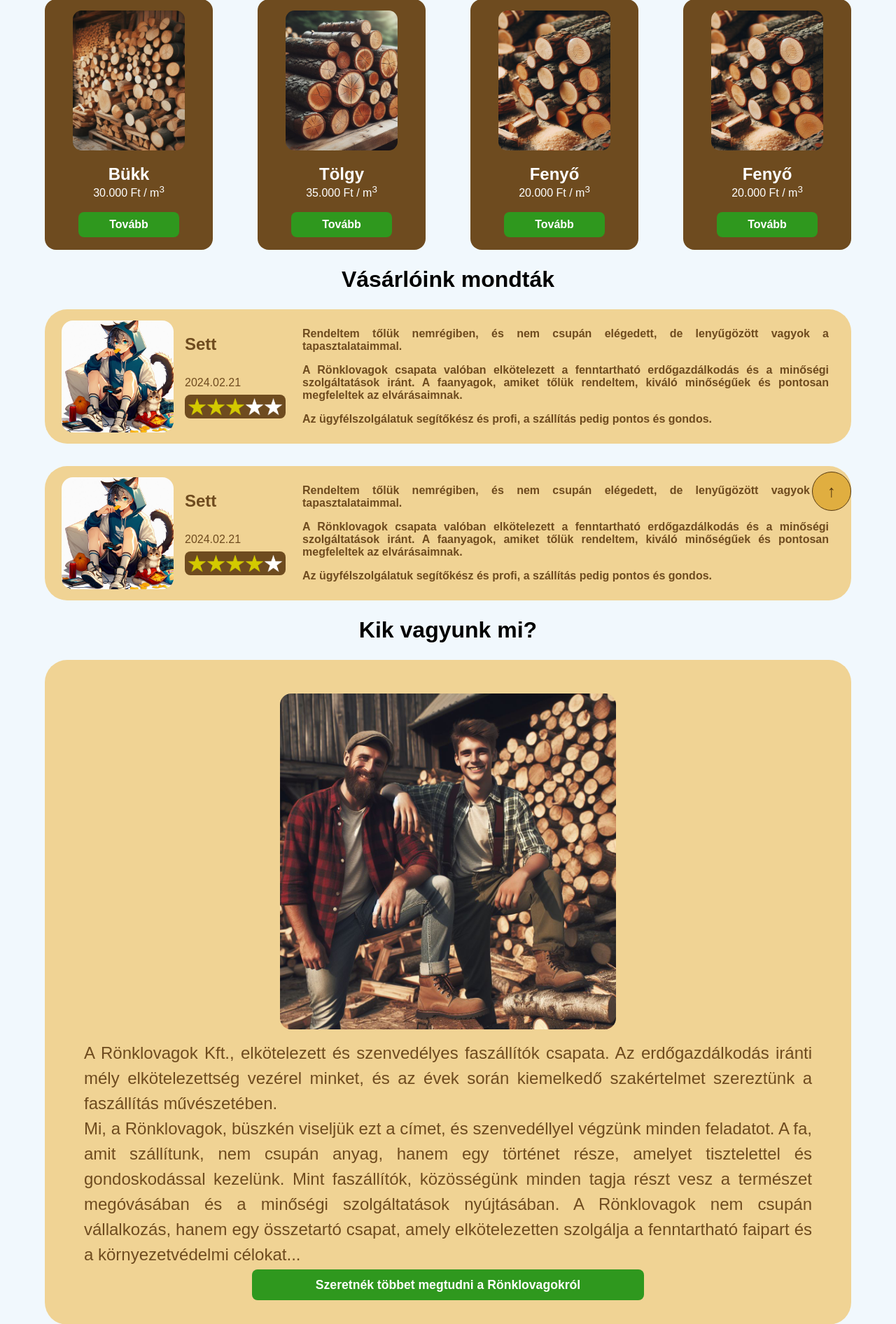
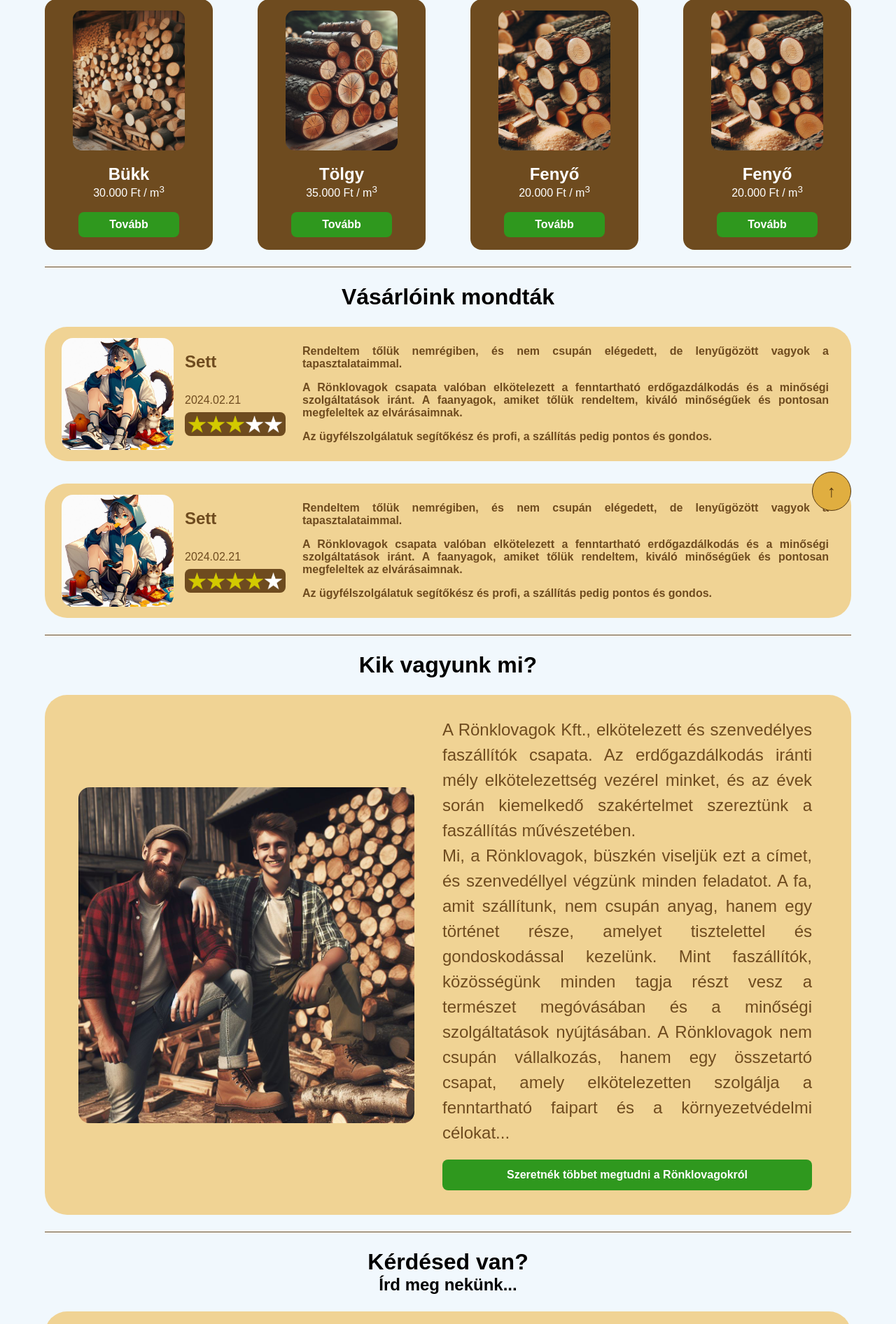
Before and after one commit to alukacs03/webterv_projekt_2024, a PHP site: page /pages/index.html in a window 1280 px wide. Shown: the part 150-2042 px from the top of the page at 70% size. Run offline with PHP 8.4, Linux system fonts and the light colour scheme.

Commit message:
Minden szebb lett
ja.

```diff
--- a/pages/index.html
+++ b/pages/index.html
@@ -37,7 +37,7 @@
     </header>
 
     <main id="indexMain">
-        <h1 class="indexTitle">Kiemelt ajánlataink</h1>
+        <h1 class="indexTitle" id="elso">Kiemelt ajánlataink</h1>
         <div id="offerWrapper">
             <div class="offerCard">
                 <a href="termek.html"><img src="../pictures/products/bukk.jpg" alt="bükkfa" class="offerImage"></a>
@@ -167,8 +167,8 @@
                 </div>
             </div>
         </div>
-        <div id="indexFormTitleWrapper">
-            <h1 class="indexTitle">Kérdésed van?</h1>
+        <div id="indexFormTitleWrapper" class="indexTitle">
+            <h1>Kérdésed van?</h1>
             <h2 class="indexSubTitle">Írd meg nekünk...</h2>
         </div>
         <div id="formWrapper">
--- a/pages/kosar.html
+++ b/pages/kosar.html
@@ -65,11 +65,6 @@
             </div>
         </div>
     </main>
-    <a href="#" id="upArrow" class="">
-        <div>
-            <p>↑</p>
-        </div>
-    </a>
     <footer id="pageFooter">
         <h2 id="location">6726 Szeged, Közép faszorr 31-33.</h2>
         <div id="footerPhone">
--- a/pages/rolunk.html
+++ b/pages/rolunk.html
@@ -71,7 +71,7 @@
             <p class="paragraphText">Vicces pillanataink is voltak az erdők mélyén. Emlékszünk például arra az alkalomra, amikor egy társunk véletlenül egy mókusfészket zavart fel, és rohanó mókusokkal kellett szembenéznünk. Ilyen kalandok közepette is megőriztük humorérzékünket és elszántságunkat.</p>
             <p class="paragraphText">Fontos pillanat volt az első nemzetközi megrendelésünk fogadása, ami megerősítette bennünk az elkötelezettséget és a kitartást a további fejlődés és növekedés iránt. Jövőbeli terveink között szerepel továbbfejleszteni flottánkat, hogy még környezetbarátabbá tegyük tevékenységünket, és továbbra is vezető szerepet töltsünk be az erdőgazdálkodás és faszállítás terén.</p>
         </div>
-        <div class="galleryWrapper">
+        <div class="galleryWrapper" id="utolso">
             <div class="galleryItemWrapper">
                 <img src="../pictures/aboutus_gallery/international_success.jpeg" alt="nagy biznisz" class="galleryImage">
                 <div class="galleryDesc">Nemzetközi siker</div>
--- a/pages/termek.html
+++ b/pages/termek.html
@@ -493,7 +493,7 @@
         <div class="paragraphWrapper">
             <p class="productParagraph">Lorem ipsum dolor sit amet, consectetur adipiscing elit. Mauris risus <strong>felis silvestris catus</strong>, tempor a malesuada id, viverra at sapien. Praesent commodo, nunc  vel mattis aliquam, enim sem consequat neque, sit amet volutpat orci  erat vel est. Maecenas eu leo ac lorem dictum tempus. Integer porttitor  lacinia lorem sit amet venenatis. Vestibulum ante ipsum primis in  faucibus orci luctus et ultrices posuere cubilia curae; Aenean eget  blandit magna, ac mollis arcu. Quisque sed ligula vel nisi hendrerit  tempus eget eu diam. Phasellus ipsum orci, semper id auctor vitae,  sollicitudin in nisi. Phasellus aliquam ipsum pretium massa hendrerit,  vitae efficitur velit pharetra. Sed et lacus at risus facilisis viverra  quis posuere dolor. Praesent nunc orci, pharetra et tempus interdum,  maximus in magna. Mauris massa orci, ultricies eget ultricies vel,  congue vitae justo. Nullam dignissim nisi non lectus pulvinar, sit amet  vestibulum dolor congue. Fusce commodo libero at gravida ullamcorper.  Sed eu nisi eget elit dignissim ullamcorper pretium nec nunc. Cras vel  luctus eros.</p>
         </div>
-        <div class="productWrapper" class="woodProducts">
+        <div class="productWrapper" class="woodProducts" id="utolso">
             <div class="productCard">
                 <img src="../pictures/products/bukk.jpg" alt="bükkfa" class="productImage">
                 <div class="productBottomDiv">
--- a/styles/global_style.css
+++ b/styles/global_style.css
@@ -20,6 +20,7 @@ html {
 }
 
 body {
+    overflow: hidden;
     background-color: var(--background-colour);
     overflow-x: hidden;
     display: flex;
--- a/styles/index_style.css
+++ b/styles/index_style.css
@@ -1,3 +1,14 @@
+.indexTitle {
+    padding-top: 3vh;
+    border-top: 1px solid var(--dark-green);
+    width: 100%;
+}
+
+#elso {
+    padding: 0;
+    border: none;
+}
+
 /*
     Ajanlatok
 */
@@ -214,9 +225,10 @@
 
 #aboutButton {
     background-color: var(--button-color);
-    width: 70vh;
+    width: 100%;
     height: 5.5vh;
-    margin: 3px;
+    padding: 1vw;
+    margin: 20px 3px 3px 3px;
     border-radius: 1vh;
     display: flex;
     justify-content: center;
@@ -225,15 +237,15 @@
 }
 
 #aboutButton:hover {
-    width: calc(70vh + 6px);
+    width: calc(100% + 6px);
     height: calc(5.5vh + 6px);
-    margin: 0px;
+    margin: 17px 0 0 0;
     box-shadow: 0.3vh 0.3vh 0.5vh black;
 }
 
 #aboutButtonText {
     font-weight: bold;
-    font-size: 2.2vh;
+    font-size: 2vh;
 }
 
 #aboutUsPicture {
--- a/styles/rolunk_style.css
+++ b/styles/rolunk_style.css
@@ -62,6 +62,10 @@
     font-size: 2vh;
 }
 
+#utolso {
+    padding: 0;
+    border: none;
+}
 
 .galleryWrapper {
     width: 100%;
@@ -70,6 +74,8 @@
     flex-flow: row wrap;
     justify-content: center;
     align-items: center;
+    padding-bottom: 3vh;
+    border-bottom: 1px solid var(--dark-green);
 }
 
 .galleryItemWrapper {
```
Also changed, not shown: styles/termek_style.css (+5 -4 lines).
